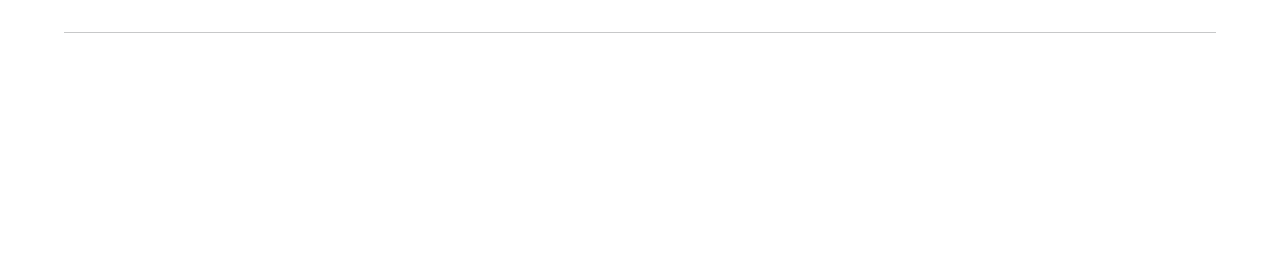
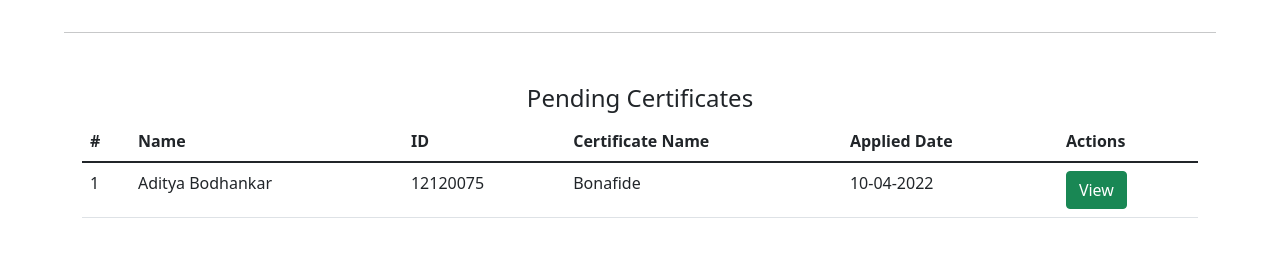
Before and after one commit to abaditya26/Certificate-Generator, a Django app: template templates/admin.html in a window 1280 px wide. Shown: the part 370-627 px from the top of the page. Run offline with Django 4.2, Linux system fonts and the light colour scheme; the template is opened without the code that fills it: most values are stand-ins (such as "Sample title", 1, 10 or a date in 2020).

Commit message:
admin show certificates pending

```diff
--- a/main/models.py
+++ b/main/models.py
@@ -29,6 +29,7 @@ class CertificateRequestModel(models.Model):
     request_date = models.CharField(max_length=20)
     issue_date = models.CharField(max_length=20, default="-")
     approved = models.BooleanField(default=False)
+    status = models.CharField(default="Pending", max_length=30)
     url = models.CharField(max_length=200, default="#")
 
 
--- a/templates/admin.html
+++ b/templates/admin.html
@@ -1,5 +1,6 @@
 <!DOCTYPE html>
 <html lang="en">
+
 <head>
     <meta charset="UTF-8">
     <meta http-equiv="X-UA-Compatible" content="IE=edge">
@@ -38,13 +39,15 @@
             padding-right: 20px;
 
         }
-            @media (min-width: 780px){
-                #details-table{
+
+        @media (min-width: 780px) {
+            #details-table {
                 margin-top: 10%;
             }
         }
     </style>
 </head>
+
 <body>
 
 
@@ -87,8 +90,9 @@
         <div class="row">
             <div class="col-md-4">
                 <div class="container text-center" style="margin-top: 6%;">
-                    <h4 class="h4">Welcome  </h4>
-                    <img class="avatar" style="width: 100%; max-width: 200px; border-radius: 50%;" src="{{ user.profile}}"> <br><br>
+                    <h4 class="h4">Welcome </h4>
+                    <img class="avatar" style="width: 100%; max-width: 200px; border-radius: 50%;"
+                        src="{{ user.profile}}"> <br><br>
                     <h1 class="display-6" style="font-weight: 600;">{{ user.name}}</h1>
                 </div>
             </div>
@@ -120,8 +124,78 @@
         <hr class="hr" style="max-width: 90%;">
     </center>
 
+    <section id="requests">
+        <div class="container" style="margin-top: 4%;" id="requests">
+            <center>
+                <h4>
+                    Pending Certificates
+                </h4>
+            </center>
+            <table class="table table-stripped table-hover">
+                <thead>
+                    <th>
+                        #
+                    </th>
+                    <th>
+                        Name
+                    </th>
+                    <th>
+                        ID
+                    </th>
+                    <th>
+                        Certificate Name
+                    </th>
+                    <th>
+                        Applied Date
+                    </th>
+                    <th>
+                        Actions
+                    </th>
+                </thead>
+                <tbody>
+                    {% if no_certificates %}
+                    <tr>
+                        <td colspan="6">
+                            <center>
+                                <h3>
+                                    No Data Found
+                                </h3>
+                            </center>
+                        </td>
+                    </tr>
+                    {% endif %}
+                    {% for certificate in certificates %}
+                    <tr>
+                        <td>
+                            1
+                        </td>
+                        <td>
+                            Aditya Bodhankar
+                        </td>
+                        <td>
+                            12120075
+                        </td>
+                        <td>
+                            Bonafide
+                        </td>
+                        <td>
+                            10-04-2022
+                        </td>
+                        <td>
+                            <a href="@" class="btn btn-success">
+                                View
+                            </a>
+                        </td>
+                    </tr>
+                    {% endfor %}
+                </tbody>
+            </table>
+        </div>
+    </section>
+
     <script src="https://cdn.jsdelivr.net/npm/bootstrap@5.1.3/dist/js/bootstrap.bundle.min.js"
         integrity="sha384-ka7Sk0Gln4gmtz2MlQnikT1wXgYsOg+OMhuP+IlRH9sENBO0LRn5q+8nbTov4+1p"
         crossorigin="anonymous"></script>
 </body>
+
 </html>
```
Also changed, not shown: main/views.py (+10 -1 lines), db.sqlite3, main/migrations/0007_certificaterequestmodel_status.py (added). Lines whose indentation alone changed are shown as unchanged.
